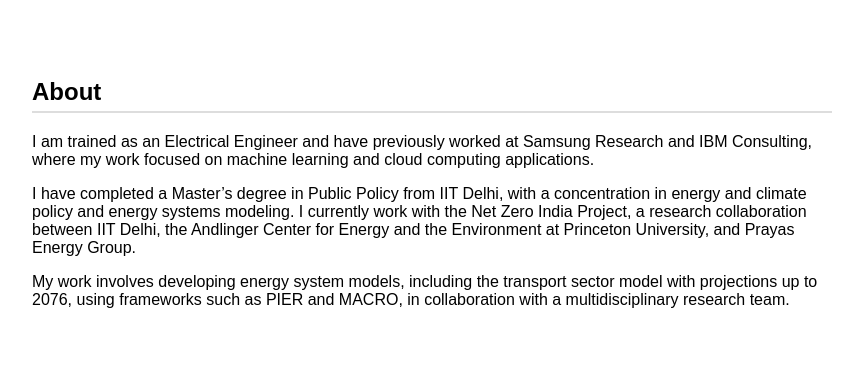
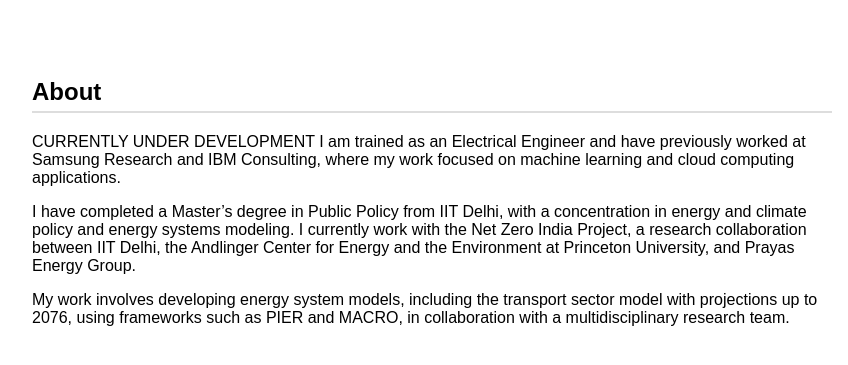
Before and after one commit to akhilch90/akhilch90.github.io, a plain HTML site: page index.html in a window 1280 px wide. Shown: the part 145-510 px from the top of the page, without its empty margins (208-1056 px from the left). Drawn offline with Linux system fonts and the light colour scheme.

Commit message:
Update index.html

```diff
--- a/index.html
+++ b/index.html
@@ -79,6 +79,7 @@
   <section id="about" class="active">
     <h2>About</h2>
     <p>
+      CURRENTLY UNDER DEVELOPMENT
       I am trained as an Electrical Engineer and have previously worked at
       Samsung Research and IBM Consulting, where my work focused on machine
       learning and cloud computing applications.
```
